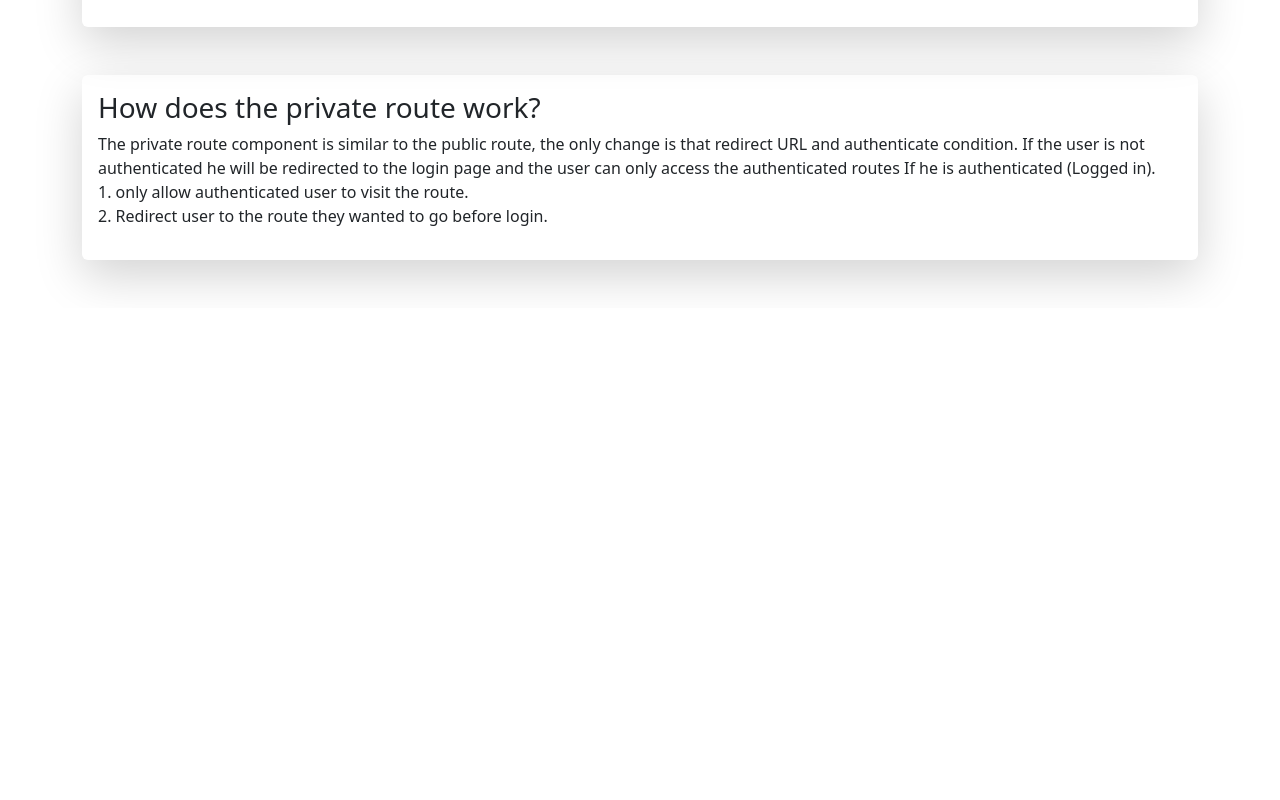
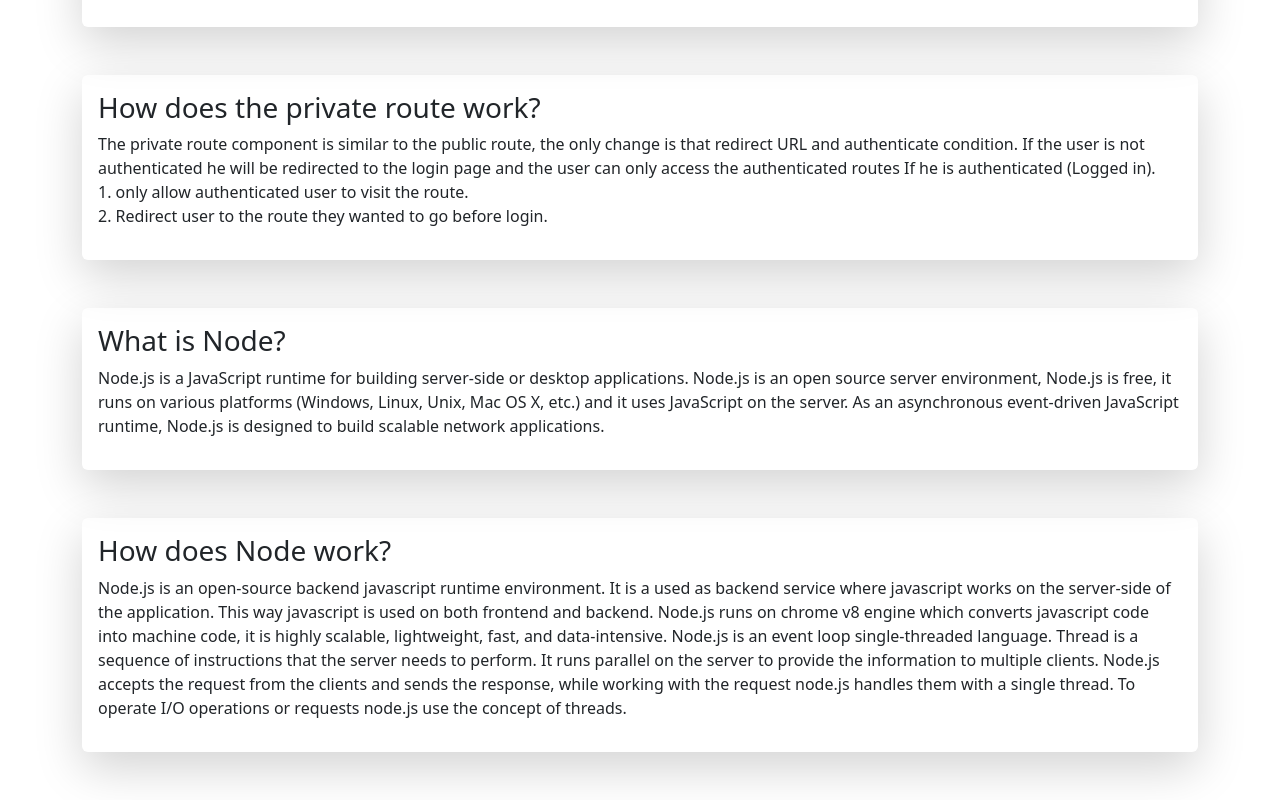
Before and after one commit to NahidulNoman/conquer-programming-client, a React (Create React App) app: page /blog in a window 1280 px wide. Shown: the part 804-1604 px from the top of the page. Before the commit the page ends 1112 px from the top, so only its background shows below. Built offline with nearby package versions, Linux system fonts and the light colour scheme; no server answers.

Commit message:
all question and some design added

```diff
--- a/src/components/Blog/Blog.jsx
+++ b/src/components/Blog/Blog.jsx
@@ -34,8 +34,17 @@ const Blog = () => {
         2. Redirect user to the route they wanted to go before login.
         </p>
       </div>
-      <div>
-
+      <div className="shadow-lg p-3 rounded mb-5">
+        <h3>What is Node?</h3>
+        <p>
+        Node.js is a JavaScript runtime for building server-side or desktop applications. Node.js is an open source server environment, Node.js is free, it runs on various platforms (Windows, Linux, Unix, Mac OS X, etc.) and it uses JavaScript on the server. As an asynchronous event-driven JavaScript runtime, Node.js is designed to build scalable network applications.
+        </p>
+      </div>
+      <div className="shadow-lg p-3 rounded mb-5">
+        <h3>How does Node work?</h3>
+        <p>
+        Node.js is an open-source backend javascript runtime environment. It is a used as backend service where javascript works on the server-side of the application. This way javascript is used on both frontend and backend. Node.js runs on chrome v8 engine which converts javascript code into machine code, it is highly scalable, lightweight, fast, and data-intensive. Node.js is an event loop single-threaded language.  Thread is a sequence of instructions that the server needs to perform. It runs parallel on the server to provide the information to multiple clients. Node.js accepts the request from the clients and sends the response, while working with the request node.js handles them with a single thread. To operate I/O operations or requests node.js use the concept of threads.
+        </p>
       </div>
     </div>
   );
```
